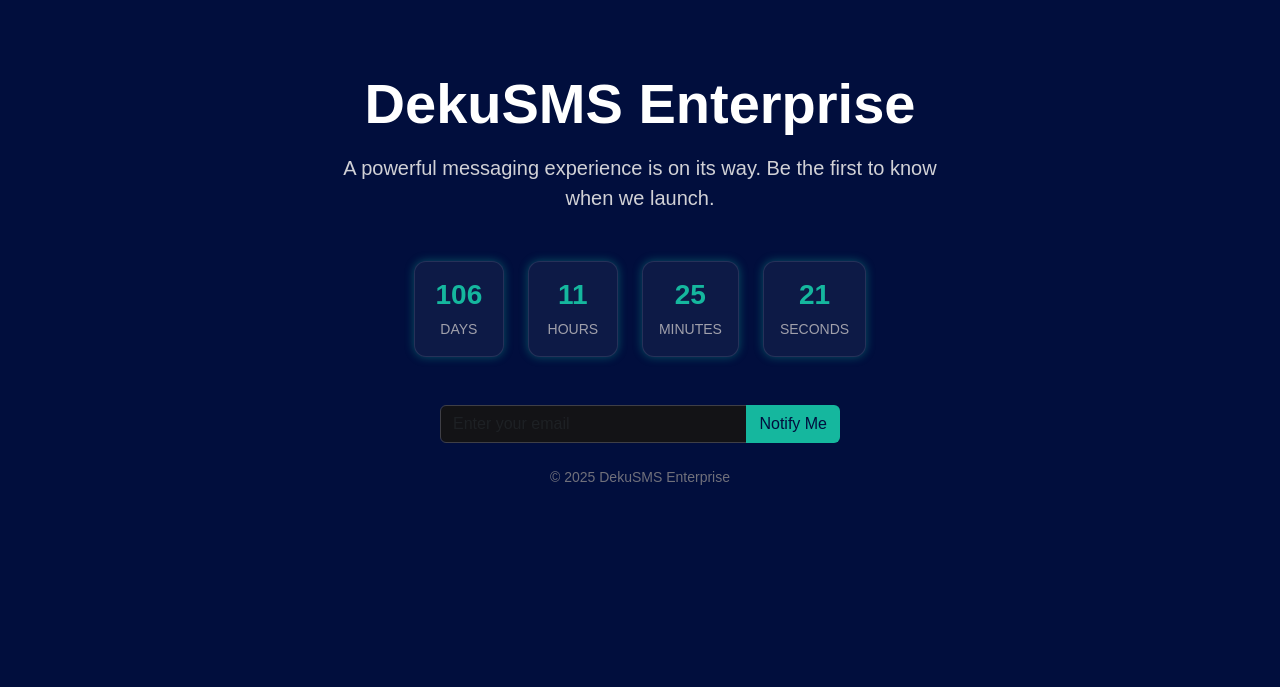
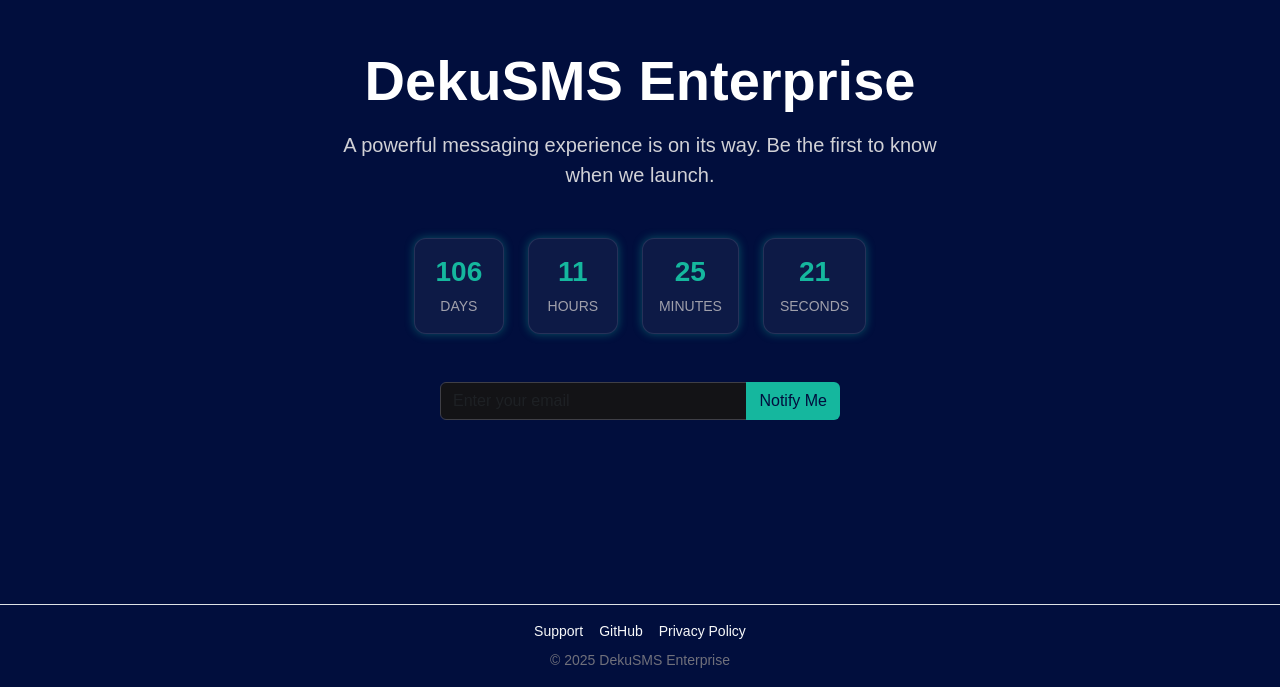
Before and after one commit to dekusms/DekuSMS-Website, a React (Vite) app: page /enterprise-coming-soon in a window 1280 px wide. Shown: the part 113-800 px from the top of the page. Built offline with nearby package versions, Linux system fonts and the light colour scheme.

Commit message:
added coming soon

```diff
--- a/src/App.css
+++ b/src/App.css
@@ -17,7 +17,7 @@
     left: 0;
     width: 100%;
     z-index: 1050;
-    box-shadow: 0px 4px 10px rgba(22, 22, 22, 0.2);
+    box-shadow: 0px 4px 10px rgba(249, 216, 1, 0.063);
     transition: all 0.3s ease-in-out;
   }
 
@@ -144,7 +144,7 @@
     margin-top: 35px;
 }
 
-.btn-primary, .btn-secondary {
+.Hero-btn-secondary, .Hero-btn-primary {
     padding: 12px 24px;
     font-size: 18px;
     border: none;
@@ -153,24 +153,23 @@
     transition: 0.3s ease;
 }
 
-.btn-primary {
+.Hero-btn-primary {
     color: #010e3d;
     background-color: white;
     border: 2px solid white;
 }
+.Hero-btn-primary:hover {
+    background-color: #010e3d;
+    color: white;
+}
 
-.btn-secondary {
+.Hero-btn-secondary {
     background-color:#010e3d;
     color: white;
     border: 2px solid white;
 }
 
-.btn-primary:hover {
-    background-color: #010e3d;
-    color: white;
-}
-
-.btn-secondary:hover {
+.Hero-btn-secondary:hover {
     background-color: white;
     color: #010e3d;
 }
@@ -199,7 +198,7 @@
     .landing {
         padding: 50px 5%;
     }
-    .btn-primary, .btn-secondary {
+    .Hero-btn-primary, .Hero-btn-secondary {
         width: 100%;
         text-align: center;
     }
@@ -227,7 +226,7 @@
         margin-bottom: 20px;
     }
 
-    .btn-primary, .btn-secondary {
+    .Hero-btn-primary, .Hero-btn-secondary {
         width: 100%;
         text-align: center;
     }
--- a/src/components/LandingPage.jsx
+++ b/src/components/LandingPage.jsx
@@ -8,8 +8,8 @@ const LandingPage = () => {
           <h1>DekuSMS <br /> Stay Connected, Anytime</h1>
           <p>Empower your communication with end-to-end encryption and complete cloud integration. Stay connected, securely.</p>
           <div className="landing-buttons">
-            <button className="btn-primary">Get Started</button>
-            <button className="btn-secondary">Learn More</button>
+            <button className="Hero-btn-primary">Get Started</button>
+            <button className="Hero-btn-secondary">Learn More</button>
           </div>
         </div>
         <div className="landing-image">
--- a/src/components/Navbar.jsx
+++ b/src/components/Navbar.jsx
@@ -42,8 +42,8 @@ const Navbar = () => {
             <Link className="nav-link" to="/" onClick={() => setIsOpen(false)}>Home</Link>
           </li>
           <li className="nav-item">
-            <Link className="nav-link" to="/comingsoon" onClick={() => setIsOpen(false)}>Enterprise</Link>
-          </li>
+              <Link className="nav-link" to="/enterprise-coming-soon">Enterprise</Link>
+            </li>
           <li className="nav-item">
             <a className="nav-link" href="#download" onClick={() => setIsOpen(false)}>Download</a>
           </li>
--- a/src/pages/ComingSoon.jsx
+++ b/src/pages/ComingSoon.jsx
@@ -25,10 +25,10 @@ const ComingSoon = () => {
   }, []);
 
   return (
-    <div className="container-fluid min-vh-100 d-flex align-items-center justify-content-center px-3"
-      style={{ backgroundColor: '#010e3d', color: '#ffffff' }}>
+    <div className="d-flex flex-column min-vh-100" style={{ backgroundColor: '#010e3d', color: '#ffffff' }}>
+      <main className="flex-fill d-flex align-items-center justify-content-center px-3">
         <div className="text-center" style={{ maxWidth: '600px' }}>
-        <h1 className="display-4 fw-bold mb-3" style={{ color: '#ffffff' }}>DekuSMS Enterprise</h1>
+          <h1 className="display-4 fw-bold mb-3">DekuSMS Enterprise</h1>
           <p className="lead mb-5" style={{ color: '#D1D1D6' }}>
             A powerful messaging experience is on its way. Be the first to know when we launch.
           </p>
@@ -71,9 +71,25 @@ const ComingSoon = () => {
               Notify Me
             </button>
           </div>
+        </div>
+      </main>
 
-        <p className="small" style={{ color: '#70707B' }}>© 2025 DekuSMS Enterprise</p>
+      {/* Footer */}
+      <footer className="text-center py-3 border-top" style={{
+        backgroundColor: '#010e3d',
+        borderTop: '1px solidrgb(22, 22, 24)',
+        color: '#70707B',
+        fontSize: '14px'
+      }}>
+        <div className="container">
+          <div className="d-flex flex-column flex-md-row justify-content-center gap-3">
+            <a href="mailto:support@dekusms.com" className="text-decoration-none text-light">Support</a>
+            <a href="https://github.com/dekusms" target="_blank" rel="noopener noreferrer" className="text-decoration-none text-light">GitHub</a>
+            <a href="/privacy-policy" className="text-decoration-none text-light">Privacy Policy</a>
           </div>
+          <div className="mt-2">© {new Date().getFullYear()} DekuSMS Enterprise</div>
+        </div>
+      </footer>
     </div>
   );
 };
```
Lines whose indentation alone changed are shown as unchanged.
